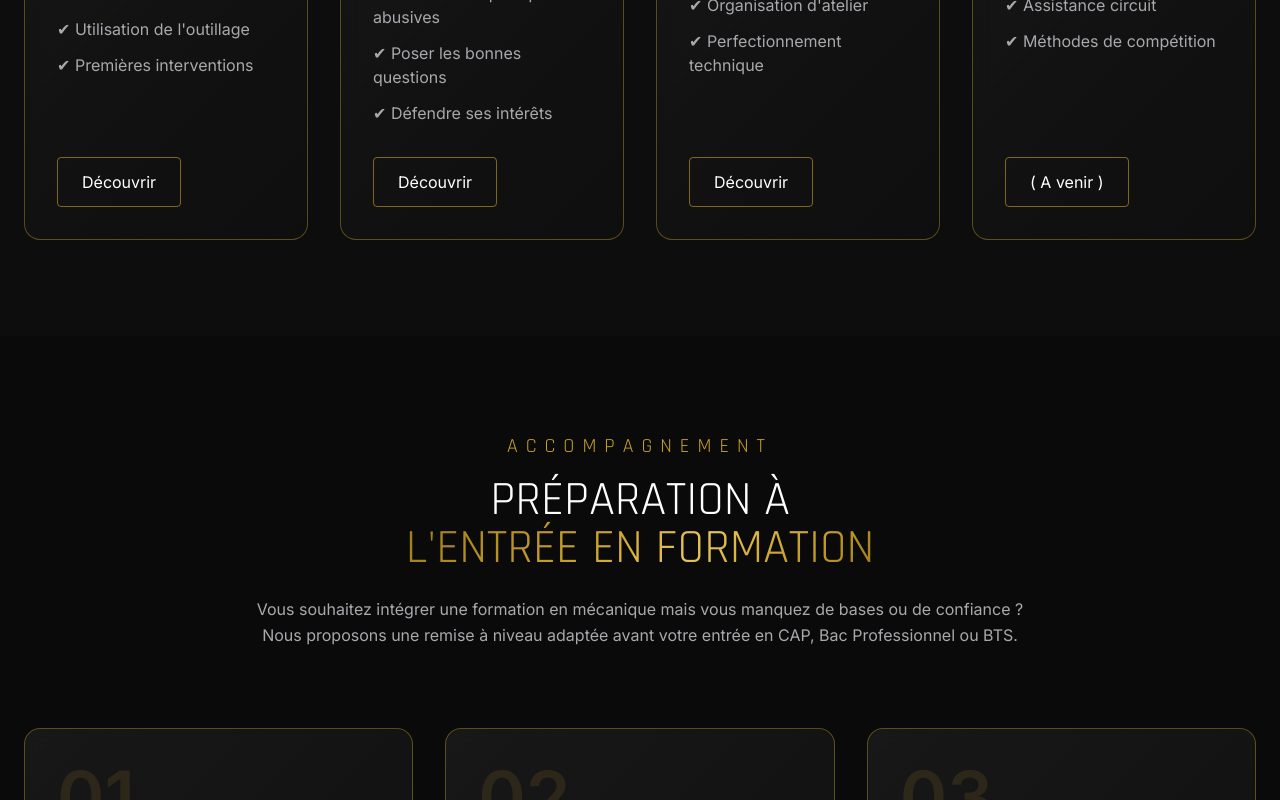
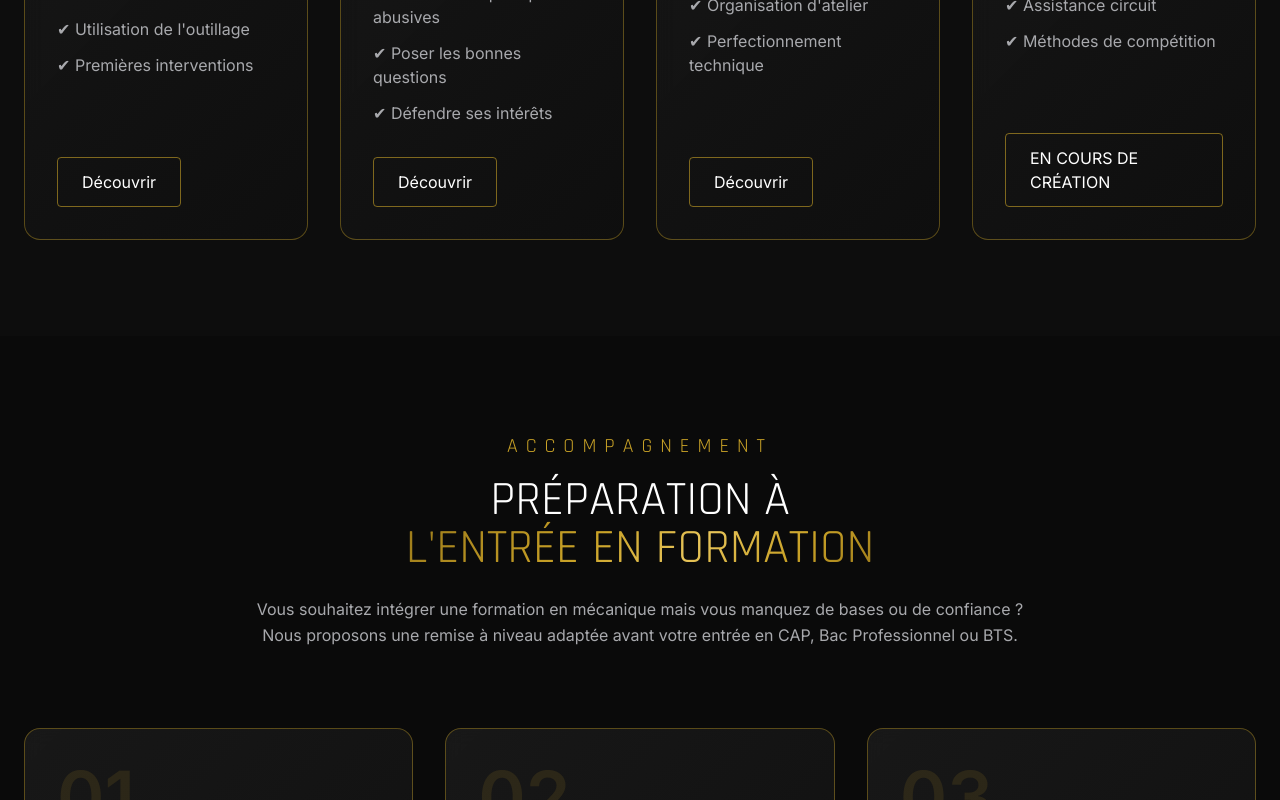
Before and after one commit to PerformancePrestigeAcademy/performance-prestige-academy, a React (Vite) app: page /formation in a window 1280 px wide. Shown: the part 2160-2960 px from the top of the page. Built offline with nearby package versions, Linux system fonts and the light colour scheme.

Commit message:
PATCH 021 v19

```diff
--- a/src/Pages/FormationPage.tsx
+++ b/src/Pages/FormationPage.tsx
@@ -312,12 +312,11 @@ Performance & Prestige Academy
 
     <div className="mt-auto pt-8">
 
-        <a
-            href="#"
-            className="btn-outline-gold inline-block px-6 py-3 rounded"
+        <span
+            className="btn-outline-gold inline-block px-6 py-3 rounded cursor-default"
         >
-            ( A venir )
-        </a>
+            EN COURS DE CRÉATION
+        </span>
 
     </div>
 
@@ -695,12 +694,11 @@ Performance & Prestige Academy
 
     <div className="mt-auto pt-8">
 
-        <a
-            href="#"
-            className="btn-outline-gold inline-block px-6 py-3 rounded"
-        >
-            ( A venir )
-        </a>
+        <span
+  className="btn-outline-gold inline-block px-6 py-3 rounded cursor-default"
+>
+  EN COURS DE CRÉATION
+</span>
 
     </div>
 
@@ -726,12 +724,12 @@ Performance & Prestige Academy
 
     <div className="mt-auto pt-8">
 
-        <a
-            href="#"
-            className="btn-outline-gold inline-block px-6 py-3 rounded"
-        >
-            ( A venir )
-        </a>
+        <span
+  className="btn-outline-gold inline-block px-6 py-3 rounded cursor-default"
+>
+  EN COURS DE CRÉATION
+</span>
+
 
     </div>
 
@@ -757,12 +755,11 @@ Performance & Prestige Academy
 
     <div className="mt-auto pt-8">
 
-        <a
-            href="#"
-            className="btn-outline-gold inline-block px-6 py-3 rounded"
-        >
-            ( A venir )
-        </a>
+        <span
+  className="btn-outline-gold inline-block px-6 py-3 rounded cursor-default"
+>
+  EN COURS DE CRÉATION
+</span>
 
     </div>
 
```
